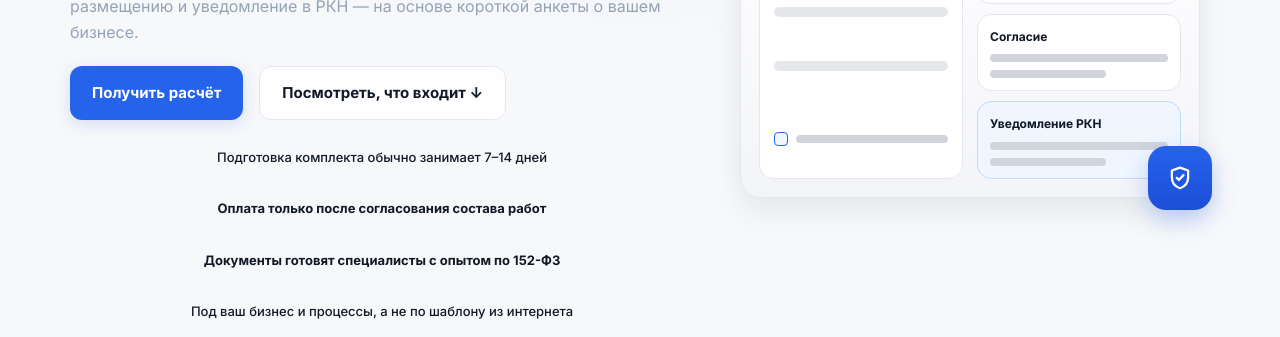
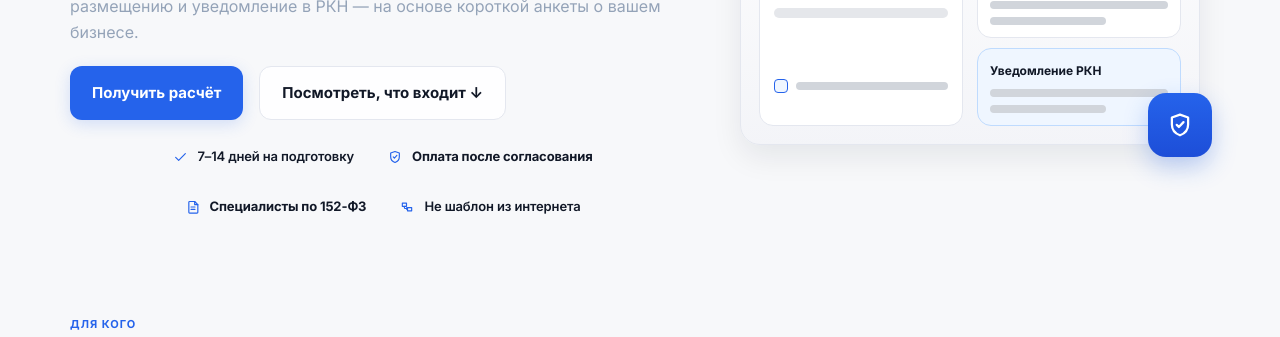
Before and after one commit to codesidevelopers-crypto/openclaw-sites, a Gatsby site in the folder pd-152-kit/: page / in a window 1280 px wide. Shown: the part 302-639 px from the top of the page. Built offline with nearby package versions, Linux system fonts and the light colour scheme; Gatsby itself is replaced by a stand-in of ours.

Commit message:
fix(site): refine hero trust visuals

```diff
--- a/pd-152-kit/src/pages/index.tsx
+++ b/pd-152-kit/src/pages/index.tsx
@@ -112,10 +112,10 @@ const submitLead = async (payload: FullFormPayload): Promise<void> => {
 };
 
 const trustPoints = [
-  'Подготовка комплекта обычно занимает 7–14 дней',
-  'Оплата только после согласования состава работ',
-  'Документы готовят специалисты с опытом по 152-ФЗ',
-  'Под ваш бизнес и процессы, а не по шаблону из интернета',
+  '7–14 дней на подготовку',
+  'Оплата после согласования',
+  'Специалисты по 152-ФЗ',
+  'Не шаблон из интернета',
 ];
 
 const audienceItems = [
@@ -1065,14 +1065,25 @@ const TrustCard = styled.div`
 `;
 
 const TrustIcon = styled.div`
-  display: none;
+  width: 18px;
+  height: 18px;
+  display: grid;
+  place-items: center;
+  color: ${theme.colors.accent};
+
+  svg {
+    width: 16px;
+    height: 16px;
+  }
 `;
 
 const TrustText = styled.p<{ $strong?: boolean }>`
   margin: 0;
   font-size: 13px;
-  font-weight: ${({ $strong }): number => ($strong ? 700 : 500)};
-  line-height: 1.5;
+  font-weight: ${({ $strong }): number => ($strong ? 700 : 600)};
+  line-height: 1.35;
+  letter-spacing: -0.01em;
+  color: ${theme.colors.text};
 `;
 
 const SectionHeader = styled.div`
```
